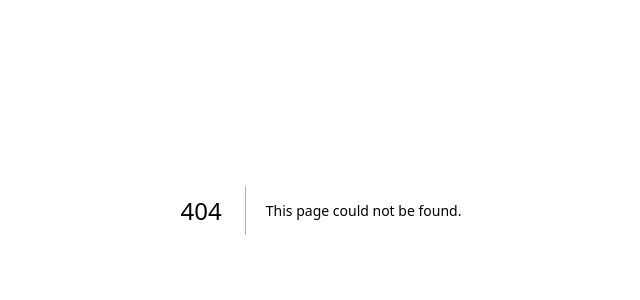
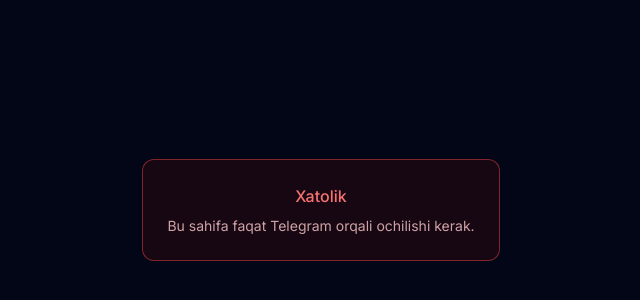
Before and after one commit to samar-me/Maktabcha-crm, a Next.js app: page /play in a window 1280 px wide. Before the commit this address had no page. Shown: the part 190-490 px from the top of the page, without its empty margins (319-959 px from the left). Built offline with nearby package versions, Linux system fonts and the light colour scheme.

Commit message:
feat(play): add root play page for telegram mini app start_param routing

```diff
--- /dev/null
+++ b/src/app/play/page.tsx
@@ -0,0 +1,46 @@
+"use client";
+
+import { useEffect, useState } from "react";
+import { useRouter } from "next/navigation";
+import { Loader2 } from "lucide-react";
+
+export default function PlayRootPage() {
+  const router = useRouter();
+  const [error, setError] = useState<string | null>(null);
+
+  useEffect(() => {
+    // Check if we are inside Telegram Mini App
+    if (typeof window !== "undefined" && (window as any).Telegram?.WebApp) {
+      const tg = (window as any).Telegram.WebApp;
+      tg.ready();
+
+      // Telegram passes startapp parameter as start_param in initDataUnsafe
+      const startParam = tg.initDataUnsafe?.start_param;
+
+      if (startParam) {
+        // Redirect to the actual assignment page
+        router.replace(`/play/${startParam}`);
+      } else {
+        setError("Topshiriq kodi topilmadi. Iltimos, Telegram guruhdagi tugmani qaytadan bosing.");
+      }
+    } else {
+      setError("Bu sahifa faqat Telegram orqali ochilishi kerak.");
+    }
+  }, [router]);
+
+  return (
+    <div className="min-h-screen flex items-center justify-center bg-slate-950 text-white">
+      {error ? (
+        <div className="text-center p-6 bg-red-950/30 border border-red-500/50 rounded-xl max-w-md">
+          <p className="text-red-400 font-medium mb-2">Xatolik</p>
+          <p className="text-red-200/80 text-sm">{error}</p>
+        </div>
+      ) : (
+        <div className="flex flex-col items-center gap-3 text-slate-400">
+          <Loader2 className="w-8 h-8 animate-spin text-blue-500" />
+          <p className="text-sm">Topshiriq yuklanmoqda...</p>
+        </div>
+      )}
+    </div>
+  );
+}
```
